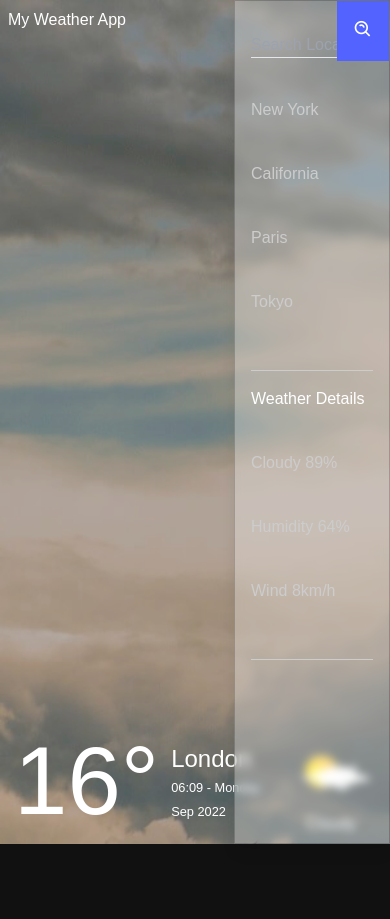
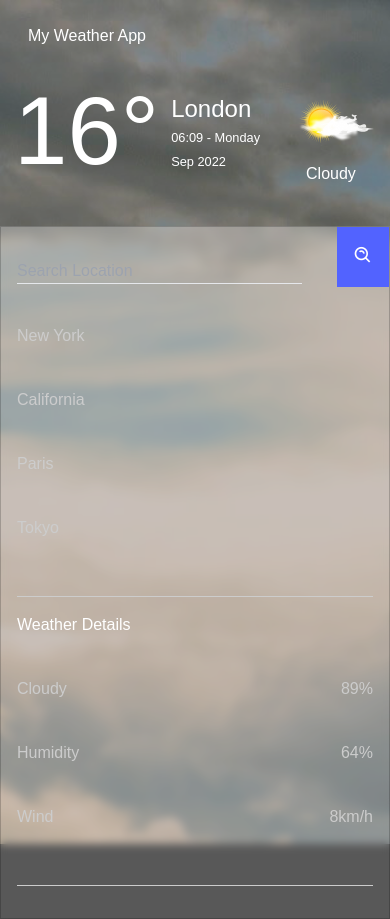
Before and after one commit to Sochuks/weather-app-js, a website: page index.html in a window 390 px wide. Before the commit the page ends 844 px from the top, so only its background shows below. Drawn offline with nearby package versions, Linux system fonts and the light colour scheme.

Commit message:
- Edited cities & details - Added some responsive classes

```diff
--- a/index.html
+++ b/index.html
@@ -21,10 +21,10 @@
     <div class="weather-app relative before:absolute before:top-0 before:left-0 before:w-full before:h-full before:bg-black before:opacity-30 before:z-0">
 
         <!--Container-->
-        <div class="flex flex-col justify-between absolute w-full h-full top-0 left-0 p-2">
+        <div class="flex flex-col relative w-full mb-8 top-0 left-0 p-2 md:h-full md:absolute md:justify-between">
 
             <!--brand-->
-            <h3 class="brand">My Weather App</h3>
+            <h3 class="brand mt-4 mb-8 pl-5">My Weather App</h3>
 
             <!--container-->
             <div class="flex justify-start items-center">
@@ -64,7 +64,7 @@
         </div>
 
         <!--Location form-->
-        <div class="panel absolute top-0 right-0 w-2/5 h-full bg-white/30 backdrop-blur-sm shadow-lg border border-black/20 py-8 px-4 overflow-y-scroll">
+        <div class="panel relative top-0 right-0 w-full bg-white/30 backdrop-blur-sm shadow-lg border border-black/20 py-8 px-4 overflow-y-scroll md:absolute md:w-2/5 md:h-full">
 
             <!--Location form-->
             <form action="" class="mb-4" id="location-input">
--- a/input.css
+++ b/input.css
@@ -27,3 +27,25 @@ body{
     color:#ccc;
     margin: 2.5em 0;
 }
+
+.city{
+    display: block;
+    cursor: pointer;
+}
+
+.city:hover{
+    color:#fff;
+}
+
+.details li{
+    display: flex;
+    justify-content: space-between;
+    align-items: center;
+}
+
+@media screen and (max-height: 300px) {
+    .weather-app{
+        height: 40rem;
+    }
+
+}
```
Also changed, not shown: dist/css/output.css.
